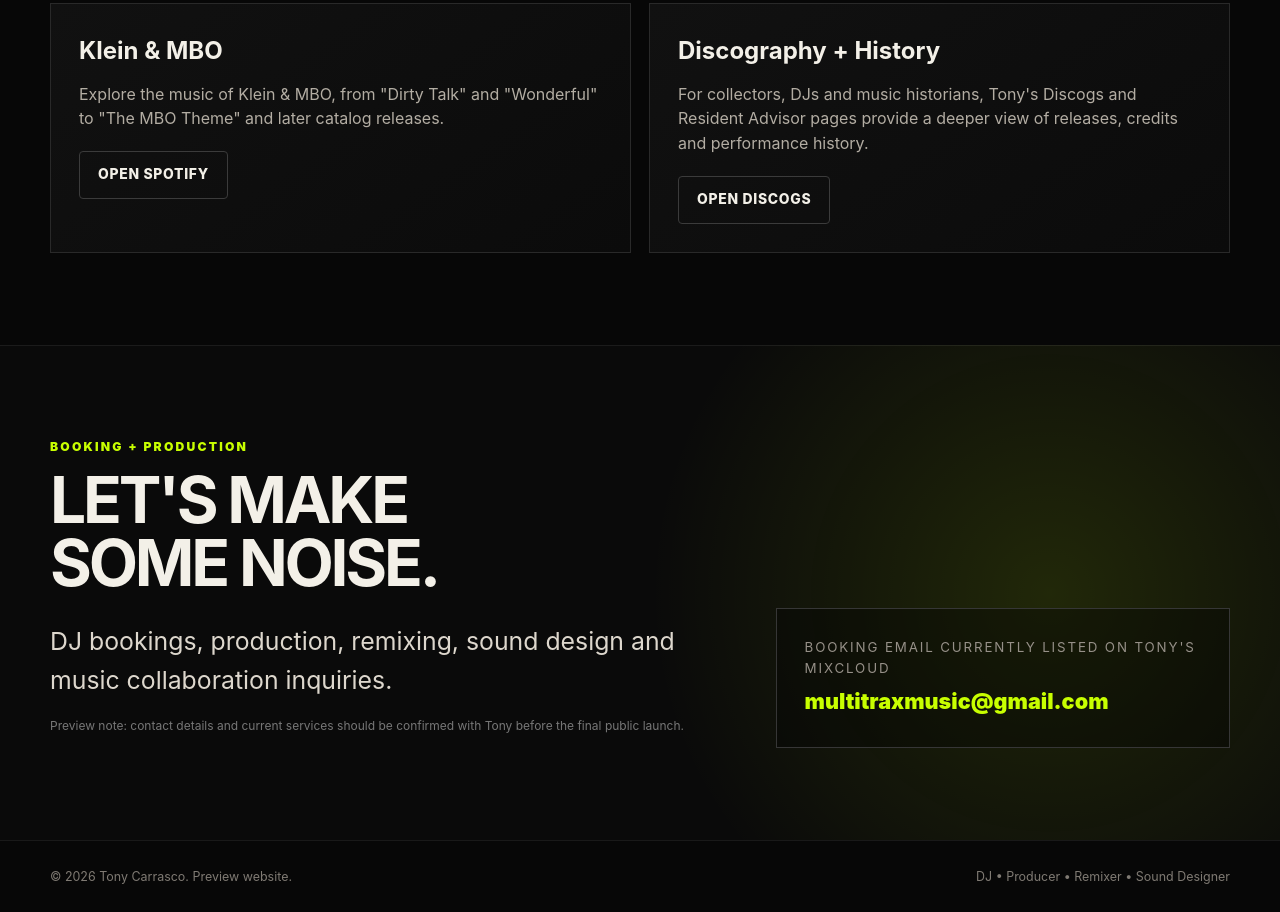
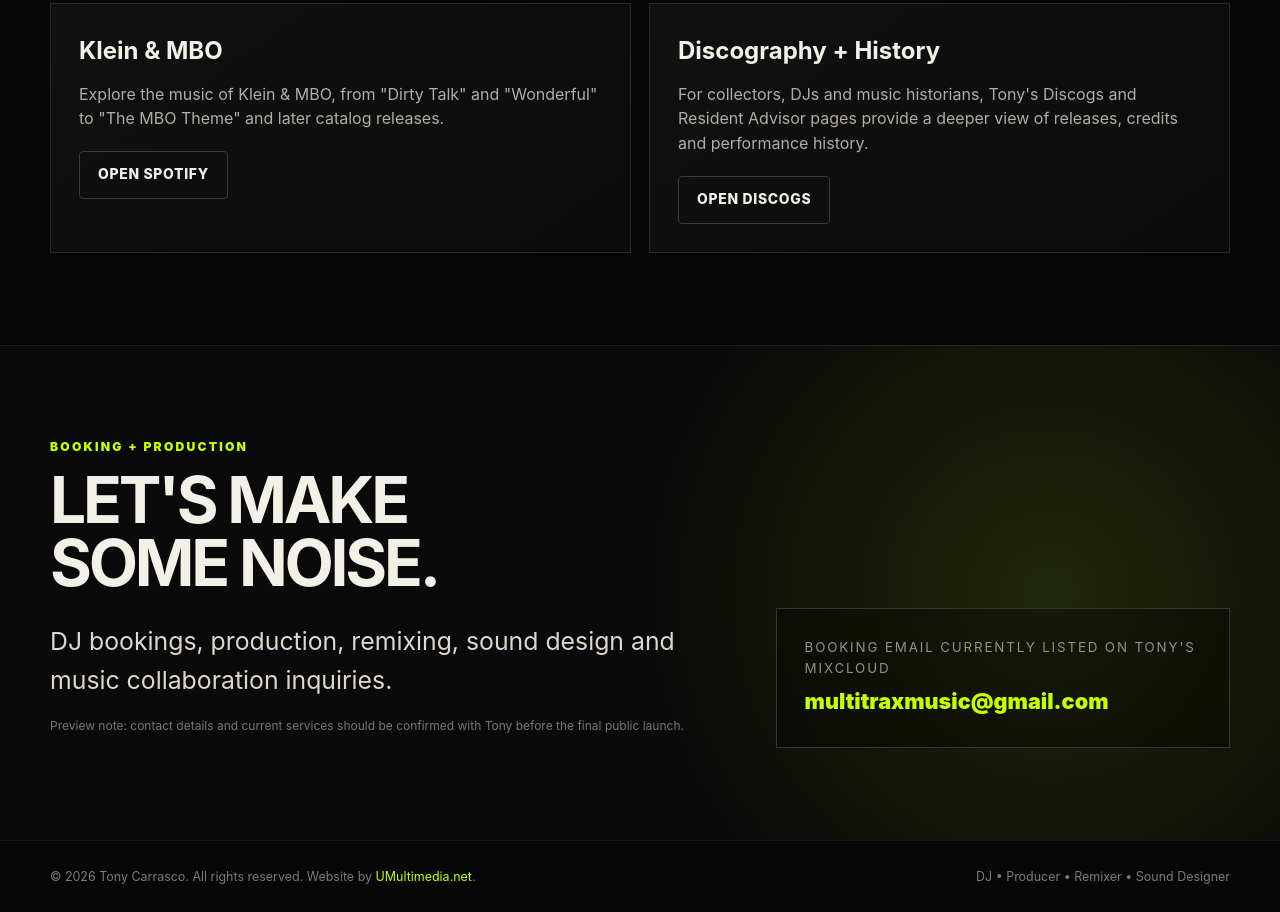
Before and after one commit to djcarlos305/tonycarrasco.com-site, a plain HTML site: page index.html in a window 1280 px wide. Shown: the part 4218-5130 px from the top of the page. Drawn offline with Linux system fonts and the light colour scheme.

Commit message:
Update footer credit to UMultimedia.net

```diff
--- a/index.html
+++ b/index.html
@@ -16,7 +16,7 @@
     section{padding:92px 0;border-top:1px solid rgba(255,255,255,.07)}.section-kicker{color:var(--acid);font-size:.76rem;letter-spacing:.18em;text-transform:uppercase;font-weight:900;margin-bottom:12px}h2{font-size:clamp(2.3rem,5vw,4.6rem);line-height:.98;letter-spacing:-.05em;margin:0 0 28px;text-transform:uppercase}.lede{font-size:clamp(1.15rem,2vw,1.55rem);max-width:900px;color:#ddd7cd;margin:0}.story-grid{display:grid;grid-template-columns:.88fr 1.12fr;gap:60px;margin-top:50px}.story-note{font-size:1.1rem;color:#bbb5aa}.story-copy p{font-size:1.04rem;color:#ccc7bd;margin-top:0;margin-bottom:20px}.quote{border-left:3px solid var(--acid);padding:4px 0 4px 24px;margin-top:30px;color:#f4efe4;font-size:1.35rem;line-height:1.35}.stats{display:grid;grid-template-columns:repeat(3,1fr);gap:12px;margin-top:40px}.stat{border:1px solid var(--line);background:linear-gradient(180deg,rgba(255,255,255,.025),transparent);padding:24px;min-height:140px}.stat strong{display:block;font-size:2rem;letter-spacing:-.04em;color:var(--acid)}.stat span{color:#aaa49a;font-size:.9rem}
     .works-intro{display:grid;grid-template-columns:1.15fr .85fr;gap:42px;align-items:center}.mini-vinyl{display:grid;place-items:center;min-height:270px;position:relative}.mini-vinyl .record{width:min(52vw,230px);box-shadow:0 18px 55px rgba(0,0,0,.6),inset 0 0 45px rgba(255,255,255,.03);animation:miniSpin 7s linear infinite;transform-origin:center center;will-change:transform}.mini-vinyl .mono{width:86px;height:86px;font-size:2rem;animation:miniSpin 7s linear infinite;transform-origin:center center;will-change:transform}@keyframes miniSpin{to{transform:rotate(360deg)}}.works{display:grid;grid-template-columns:repeat(2,1fr);gap:12px;margin-top:42px}.work{padding:24px;border:1px solid var(--line);background:var(--panel);min-height:150px;position:relative;overflow:hidden}.work:before{content:"";position:absolute;right:-35px;bottom:-55px;width:130px;height:130px;border-radius:50%;border:1px solid #292929}.work small{color:var(--acid);font-weight:800;letter-spacing:.12em;text-transform:uppercase}.work h3{font-size:1.28rem;margin:8px 0 5px}.work p{color:#a9a399;margin:0;font-size:.92rem}
     .linkgrid{display:grid;grid-template-columns:repeat(3,1fr);gap:12px;margin-top:38px}.linkcard{border:1px solid var(--line);background:var(--panel);padding:22px;min-height:115px;transition:.2s ease}.linkcard:hover{transform:translateY(-3px);border-color:#666;background:#151515}.linkcard span{display:block;color:#858078;font-size:.72rem;text-transform:uppercase;letter-spacing:.14em;margin-bottom:7px}.linkcard strong{font-size:1.05rem}.legacy{display:grid;grid-template-columns:1fr 1fr;gap:18px;margin-top:38px}.legacy-card{padding:28px;border:1px solid var(--line);background:linear-gradient(145deg,#111,#0b0b0b)}.legacy-card h3{font-size:1.5rem;margin:0 0 12px}.legacy-card p{color:#b3ada3;margin:0 0 20px}
-    .contact{background:radial-gradient(circle at 82% 50%,rgba(200,255,0,.12),transparent 25rem),#0a0a0a}.contact-grid{display:grid;grid-template-columns:1.2fr .8fr;gap:44px;align-items:end}.contact-box{border:1px solid #363636;padding:28px;background:rgba(0,0,0,.35)}.contact-box small{display:block;color:#969088;text-transform:uppercase;letter-spacing:.14em;margin-bottom:7px}.contact-box a{font-size:clamp(1rem,2.2vw,1.35rem);font-weight:900;color:var(--acid);word-break:break-word}.preview-note{font-size:.75rem;color:#777;margin-top:18px}footer{padding:26px 0;color:#7f7a73;font-size:.78rem;border-top:1px solid rgba(255,255,255,.07)}.foot{display:flex;justify-content:space-between;gap:20px;flex-wrap:wrap}
+    .contact{background:radial-gradient(circle at 82% 50%,rgba(200,255,0,.12),transparent 25rem),#0a0a0a}.contact-grid{display:grid;grid-template-columns:1.2fr .8fr;gap:44px;align-items:end}.contact-box{border:1px solid #363636;padding:28px;background:rgba(0,0,0,.35)}.contact-box small{display:block;color:#969088;text-transform:uppercase;letter-spacing:.14em;margin-bottom:7px}.contact-box a{font-size:clamp(1rem,2.2vw,1.35rem);font-weight:900;color:var(--acid);word-break:break-word}.preview-note{font-size:.75rem;color:#777;margin-top:18px}footer{padding:26px 0;color:#7f7a73;font-size:.78rem;border-top:1px solid rgba(255,255,255,.07)}.foot{display:flex;justify-content:space-between;gap:20px;flex-wrap:wrap}.foot a{color:var(--acid)}.foot a:hover{text-decoration:underline}
     @media(max-width:900px){.navlinks{display:none}.hero{min-height:auto;padding-top:52px}.hero-grid,.story-grid,.contact-grid,.works-intro{grid-template-columns:1fr}.visual{min-height:360px}.hero-art{width:min(90vw,390px)}.record{width:min(90vw,390px)}.mini-vinyl{min-height:220px}.mini-vinyl .record{width:min(62vw,220px)}.works,.legacy{grid-template-columns:1fr}.linkgrid{grid-template-columns:repeat(2,1fr)}.stats{grid-template-columns:1fr}}@media(max-width:560px){.linkgrid{grid-template-columns:1fr}h1{font-size:clamp(3.7rem,22vw,6.5rem)}section{padding:72px 0}.wrap{width:min(var(--max),calc(100% - 26px))}}@media(prefers-reduced-motion:reduce){.record,.pulse,.mini-vinyl .mono{animation:none}html{scroll-behavior:auto}}
 
     @media(max-width:680px){body{overflow-x:hidden}.nav-inner{height:58px}.brand{font-size:.76rem}.hero{padding:34px 0}.hero-grid{gap:24px}.eyebrow{font-size:.66rem;margin-bottom:12px}.hero h1{font-size:clamp(3rem,15vw,4.4rem);line-height:.86}.hero-sub{font-size:1rem;margin:18px 0}.tagrow{margin-bottom:22px}.actions{display:grid;grid-template-columns:1fr;gap:10px}.btn{width:100%;min-height:50px}.visual{min-height:270px}.hero-art{width:min(72vw,285px)}section{padding:56px 0}.section-kicker{margin-bottom:9px}h2{font-size:clamp(2.15rem,11vw,3.2rem);margin-bottom:18px}.lede{font-size:1.07rem}.story-grid{gap:26px;margin-top:28px}.stats{margin-top:26px}.stat{min-height:auto;padding:18px}.works-intro{gap:18px}.mini-vinyl{min-height:175px}.mini-vinyl .record{width:155px}.mini-vinyl .mono{width:65px;height:65px;font-size:1.45rem}.linkgrid{gap:10px}.linkcard{padding:18px;min-height:96px}.legacy-card{padding:22px}.contact-grid{gap:26px}.contact-box{padding:22px}}
@@ -32,6 +32,6 @@
     <section id="legacy"><div class="wrap"><div class="section-kicker">Legacy + Archive</div><h2>A catalog bigger<br>than one anthem.</h2><div class="legacy"><div class="legacy-card"><h3>Klein &amp; MBO</h3><p>Explore the music of Klein &amp; MBO, from "Dirty Talk" and "Wonderful" to "The MBO Theme" and later catalog releases.</p><a class="btn" target="_blank" rel="noopener" href="https://open.spotify.com/artist/5MZdKmi0C80e3eu53Vzr6f">Open Spotify</a></div><div class="legacy-card"><h3>Discography + History</h3><p>For collectors, DJs and music historians, Tony's Discogs and Resident Advisor pages provide a deeper view of releases, credits and performance history.</p><a class="btn" target="_blank" rel="noopener" href="https://www.discogs.com/artist/44640-Tony-Carrasco">Open Discogs</a></div></div></div></section>
     <section id="contact" class="contact"><div class="wrap contact-grid"><div><div class="section-kicker">Booking + Production</div><h2>Let's make<br>some noise.</h2><p class="lede">DJ bookings, production, remixing, sound design and music collaboration inquiries.</p><p class="preview-note">Preview note: contact details and current services should be confirmed with Tony before the final public launch.</p></div><div class="contact-box"><small>Booking email currently listed on Tony's Mixcloud</small><a href="mailto:multitraxmusic@gmail.com">multitraxmusic@gmail.com</a></div></div></section>
   </main>
-  <footer><div class="wrap foot"><span>© 2026 Tony Carrasco. Preview website.</span><span>DJ • Producer • Remixer • Sound Designer</span></div></footer>
+  <footer><div class="wrap foot"><span>© 2026 Tony Carrasco. All rights reserved. Website by <a href="https://umultimedia.net/" target="_blank" rel="noopener">UMultimedia.net</a>.</span><span>DJ • Producer • Remixer • Sound Designer</span></div></footer>
 </body>
 </html>
```
